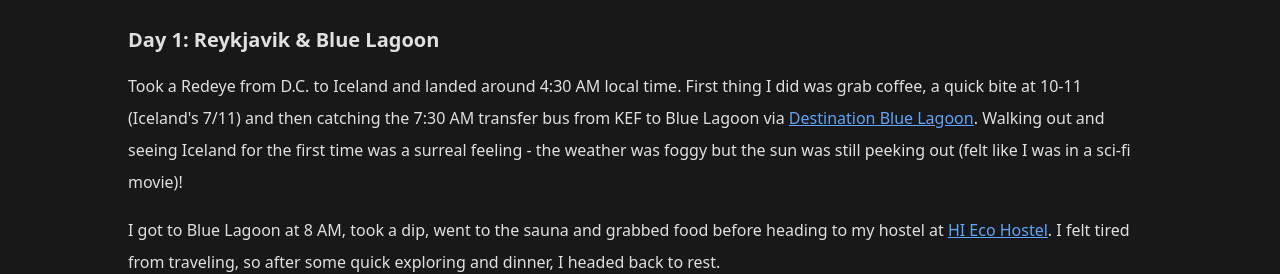
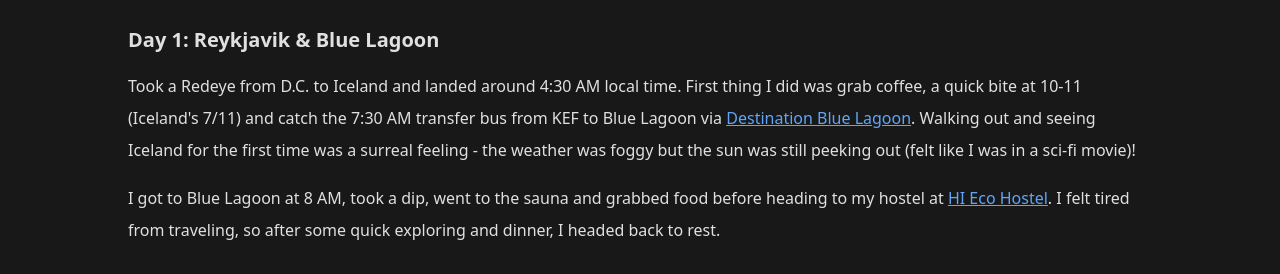
Before and after one commit to eileeny101/eileeny101.github.io, a website: page pages/iceland.html in a window 1280 px wide. Shown: the part 526-800 px from the top of the page. Drawn offline with nearby package versions, Linux system fonts and the light colour scheme; files that its build step writes are made by us from their sources; files whose address does not match are found by name.

Commit message:
Update Iceland page content

```diff
--- a/pages/iceland.html
+++ b/pages/iceland.html
@@ -21,7 +21,7 @@
             <div class="flex flex-col lg:flex-row gap-8 items-start">
                 <div class="flex-1">
                     <h3 class="text-xl font-bold mb-4">Day 1: Reykjavik & Blue Lagoon</h3>
-                    <p class="mb-4 leading-loose">Took a Redeye from D.C. to Iceland and landed around 4:30 AM local time. First thing I did was grab coffee, a quick bite at 10-11 (Iceland's 7/11) and then catching the 7:30 AM transfer bus from KEF to Blue Lagoon via <a href="https://www.destinationbluelagoon.is/" class="text-blue-400 hover:text-blue-300 underline transition-colors" target="_blank" rel="noopener noreferrer">Destination Blue Lagoon</a>. Walking out and seeing Iceland for the first time was a surreal feeling - the weather was foggy but the sun was still peeking out (felt like I was in a sci-fi movie)!
+                    <p class="mb-4 leading-loose">Took a Redeye from D.C. to Iceland and landed around 4:30 AM local time. First thing I did was grab coffee, a quick bite at 10-11 (Iceland's 7/11) and catch the 7:30 AM transfer bus from KEF to Blue Lagoon via <a href="https://www.destinationbluelagoon.is/" class="text-blue-400 hover:text-blue-300 underline transition-colors" target="_blank" rel="noopener noreferrer">Destination Blue Lagoon</a>. Walking out and seeing Iceland for the first time was a surreal feeling - the weather was foggy but the sun was still peeking out (felt like I was in a sci-fi movie)!
 
                     <p class="mb-4 leading-loose">I got to Blue Lagoon at 8 AM, took a dip, went to the sauna and grabbed food before heading to my hostel at <a href="https://www.hostel.is/en/hostels/hi-reykjavik-loft" class="text-blue-400 hover:text-blue-300 underline transition-colors" target="_blank" rel="noopener noreferrer">HI Eco Hostel</a>. I felt tired from traveling, so after some quick exploring and dinner, I headed back to rest.</p>
                     <h4 class="text-lg font-semibold mb-2 italic mt-16">Micro-lessons</h4>
```
